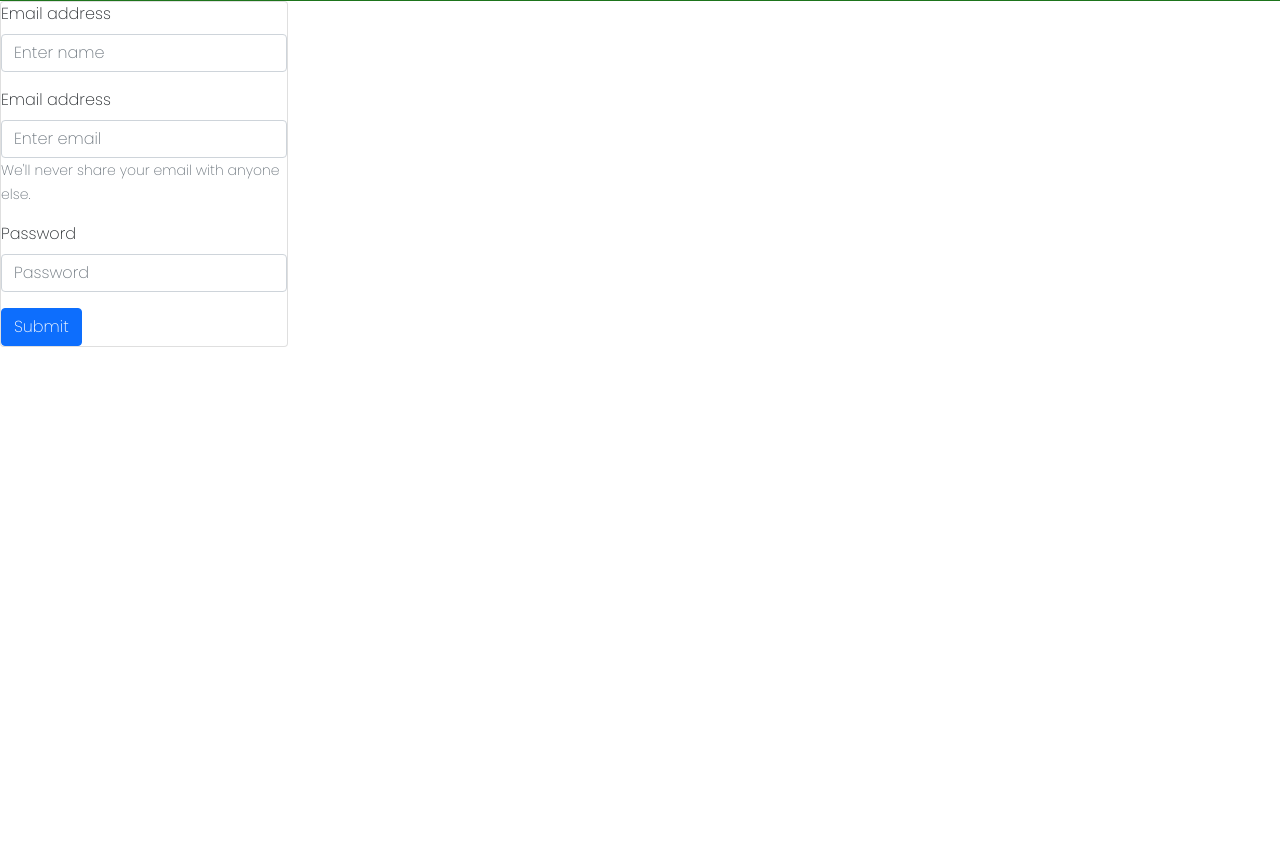
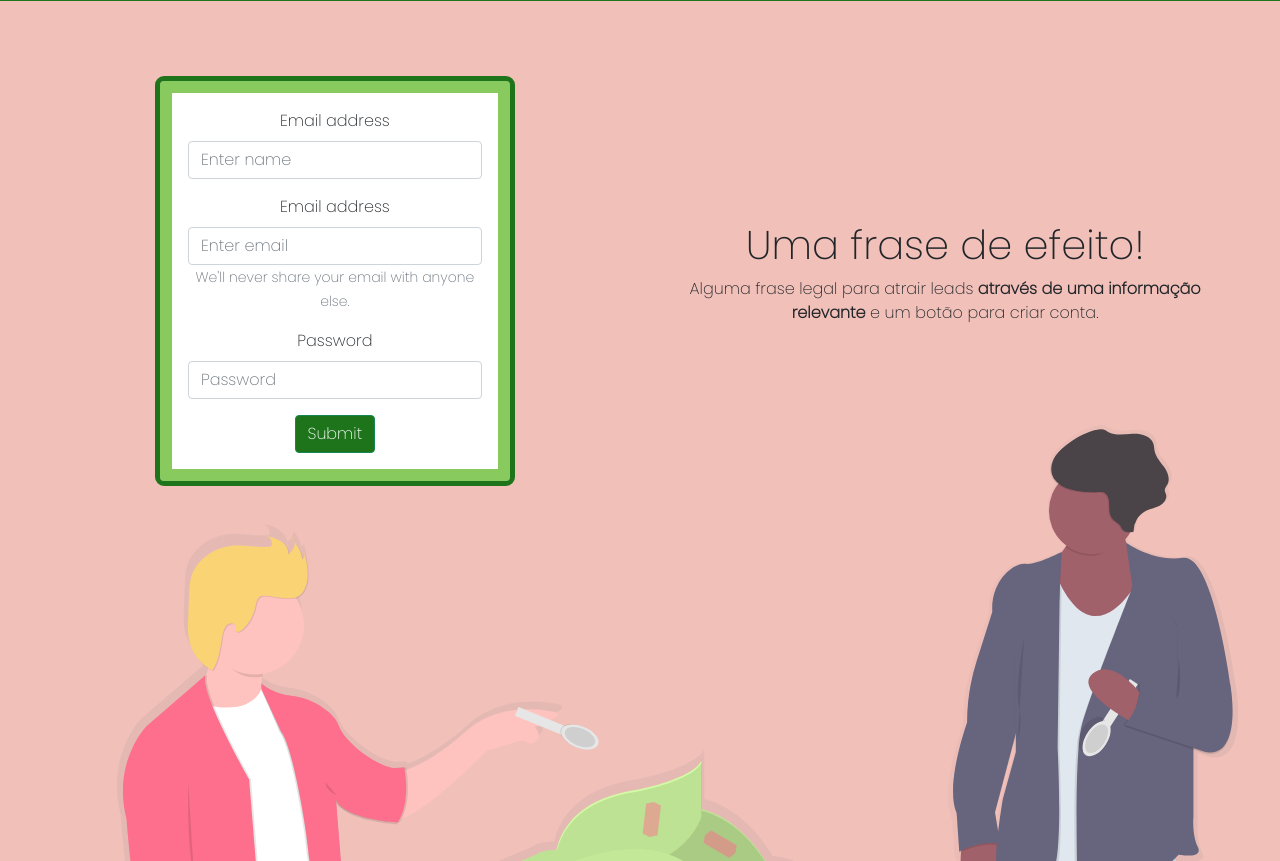
Before and after one commit to augustomolke/deliveryapp_app, a React (Create React App) app: page /#/createuser in a window 1280 px wide. Shown: the part 79-940 px from the top of the page. Before the commit the page ends 800 px from the top, so only its background shows below. Built offline with nearby package versions, Linux system fonts and the light colour scheme.

Commit message:
create user page

```diff
--- a/src/App.css
+++ b/src/App.css
@@ -39,6 +39,10 @@
   height: 80vh;
 }
 
+.fullpage {
+  height: auto;
+}
+
 .center {
   display: flex;
   align-items: center;
@@ -50,6 +54,10 @@
   outline: 5px solid #1d741b !important;
   border: 12px solid #88ca5e !important;
   padding: 16px;
+}
+
+.createusercard {
+  max-width: 350px !important;
 }
 
 .jumbotron {
@@ -65,3 +73,19 @@
   min-height: 286px;
   min-width: 255px !important;
 }
+
+.overlayrow {
+  z-index: 1;
+  position: relative;
+}
+
+.toprow {
+  z-index: 2;
+  position: sticky;
+  top: 20vh;
+  left: 0;
+}
+
+.containetOverlap {
+  position: relative !important;
+}
--- a/src/components/CreateUserForm.js
+++ b/src/components/CreateUserForm.js
@@ -23,7 +23,7 @@ export default function CreateUserForm() {
     );
   }
   return (
-    <Card style={{ width: "18rem" }}>
+    <Card bsPrefix="card createusercard center melonborder">
       <Form onSubmit={handleSubmit}>
         <Form.Group className="mb-3" controlId="formBasicName">
           <Form.Label>Email address</Form.Label>
@@ -64,7 +64,7 @@ export default function CreateUserForm() {
           />
         </Form.Group>
 
-        <Button variant="primary" type="submit">
+        <Button variant="success" type="submit">
           Submit
         </Button>
       </Form>
--- a/src/components/Nave.js
+++ b/src/components/Nave.js
@@ -17,19 +17,30 @@ const Nave = ({ authStatus, handleLogout, handleLogin }) => {
   );
 
   return authStatus ? (
-    <Navbar bg="green" expand="lg" variant="dark" sticky="top" collapseOnSelect>
+    <Navbar
+      bg="green"
+      expand="lg"
+      variant="dark"
+      sticky="top"
+      collapseOnSelect="true"
+    >
       <Container>
-        <Navbar.Brand bsPrefix="navbar-brand brandFont" as={Link} to="/">
+        <Navbar.Brand
+          eventKey="1"
+          bsPrefix="navbar-brand brandFont"
+          as={Link}
+          to="/"
+        >
           <img src={logo} width="30px" height="30px" />
           Melon
         </Navbar.Brand>
         <Navbar.Toggle aria-controls="basic-navbar-nav" />
         <Navbar.Collapse id="basic-navbar-nav">
           <Nav className="ml-auto">
-            <Nav.Link as={Link} to="/">
+            <Nav.Link eventKey="1" as={Link} to="/">
               Home
             </Nav.Link>
-            <Nav.Link as={Link} to="/restaurants">
+            <Nav.Link eventKey="1" as={Link} to="/restaurants">
               Restaurants
             </Nav.Link>
             <NavDropdown title="My Account" id="basic-nav-dropdown">
@@ -46,19 +57,30 @@ const Nave = ({ authStatus, handleLogout, handleLogin }) => {
       </Container>
     </Navbar>
   ) : (
-    <Navbar bg="green" expand="lg" variant="dark" sticky="top" collapseOnSelect>
+    <Navbar
+      bg="green"
+      expand="lg"
+      variant="dark"
+      sticky="top"
+      collapseOnSelect="true"
+    >
       <Container>
-        <Navbar.Brand bsPrefix="navbar-brand brandFont" as={Link} to="/">
+        <Navbar.Brand
+          eventKey="1"
+          bsPrefix="navbar-brand brandFont"
+          as={Link}
+          to="/"
+        >
           <img src={logo} width="30px" height="30px" />
           Melon
         </Navbar.Brand>
         <Navbar.Toggle aria-controls="basic-navbar-nav" />
         <Navbar.Collapse id="basic-navbar-nav">
           <Nav className="ml-auto">
-            <Nav.Link as={Link} to="/">
+            <Nav.Link eventKey="1" as={Link} to="/">
               Home
             </Nav.Link>
-            <Nav.Link as={Link} to="/createuser">
+            <Nav.Link eventKey="1" as={Link} to="/createuser">
               Create an Account
             </Nav.Link>
             <OverlayTrigger
--- a/src/pages/CreateUserPage.js
+++ b/src/pages/CreateUserPage.js
@@ -1,14 +1,32 @@
-import { useState } from "react";
-import userServices from "../services/userServices";
-import Form from "react-bootstrap/Form";
-import Button from "react-bootstrap/Button";
-import Card from "react-bootstrap/Card";
 import CreateUserForm from "../components/CreateUserForm";
+import { Jumbotron } from "react-bootstrap";
+import tasting from "../assets/undraw_tasting_de22.svg";
+import Image from "react-bootstrap/Image";
+import { Row, Col } from "react-bootstrap";
 
 export default function CreateUserPage() {
   return (
     <>
-      <CreateUserForm />
+      <Jumbotron className="center" bsPrefix="jumbotron fullpage bg-rosequartz">
+        <Col bsPrefix="col containetOverlap">
+          <Row sm="2" bsPrefix="row toprow">
+            <Col bsPrefix="col center">
+              <CreateUserForm />
+            </Col>
+            <Col bsPrefix="col center">
+              <h1>Uma frase de efeito!</h1>
+              <p>
+                Alguma frase legal para atrair leads
+                <strong> através de uma informação relevante </strong>e um botão
+                para criar conta.
+              </p>
+            </Col>
+          </Row>
+          <Row sm="2" bsPrefix="row overlayrow">
+            <Image bsPrefix="img-fluid overlayimg " fluid src={tasting} />
+          </Row>
+        </Col>
+      </Jumbotron>
     </>
   );
 }
```
